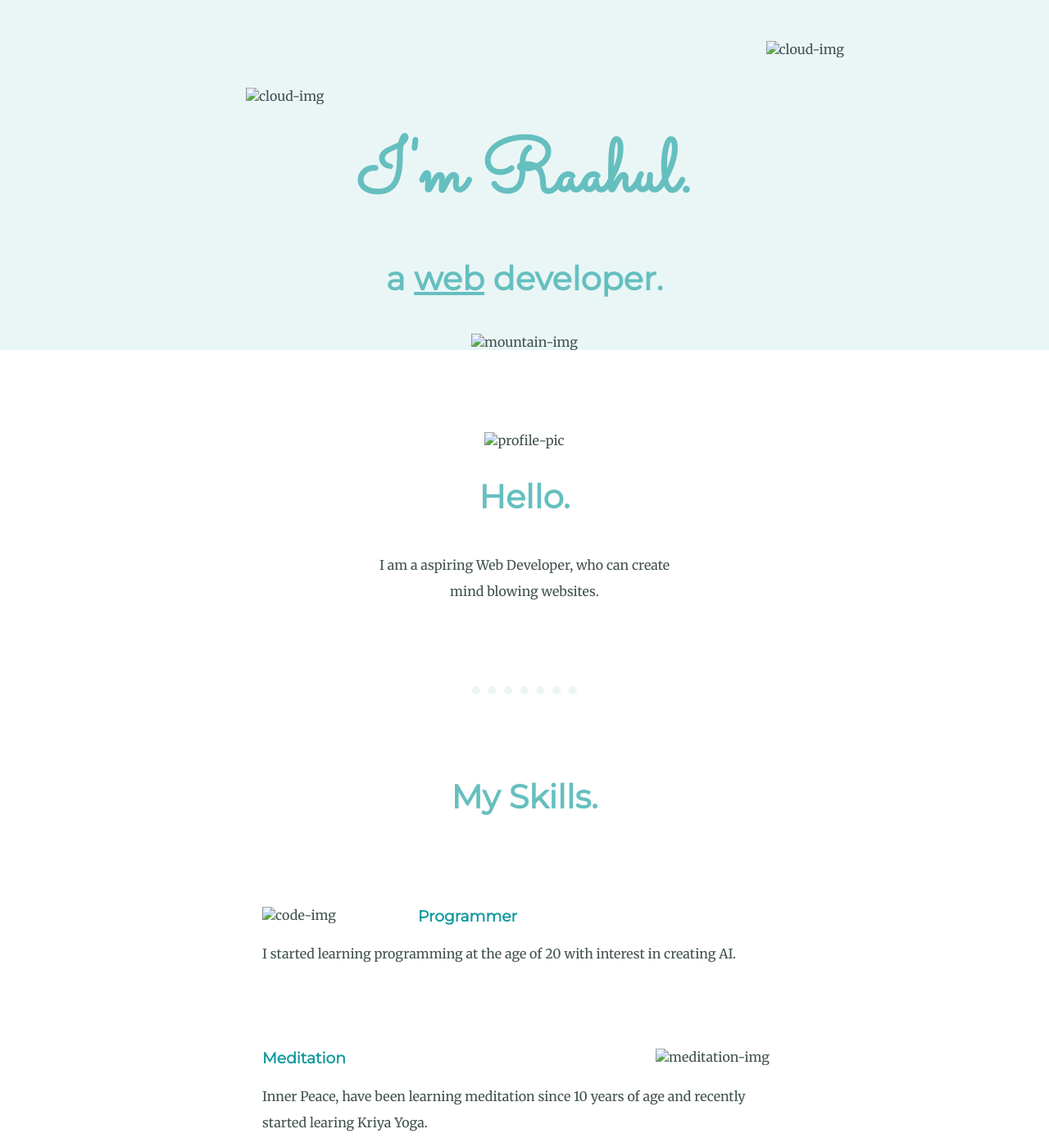
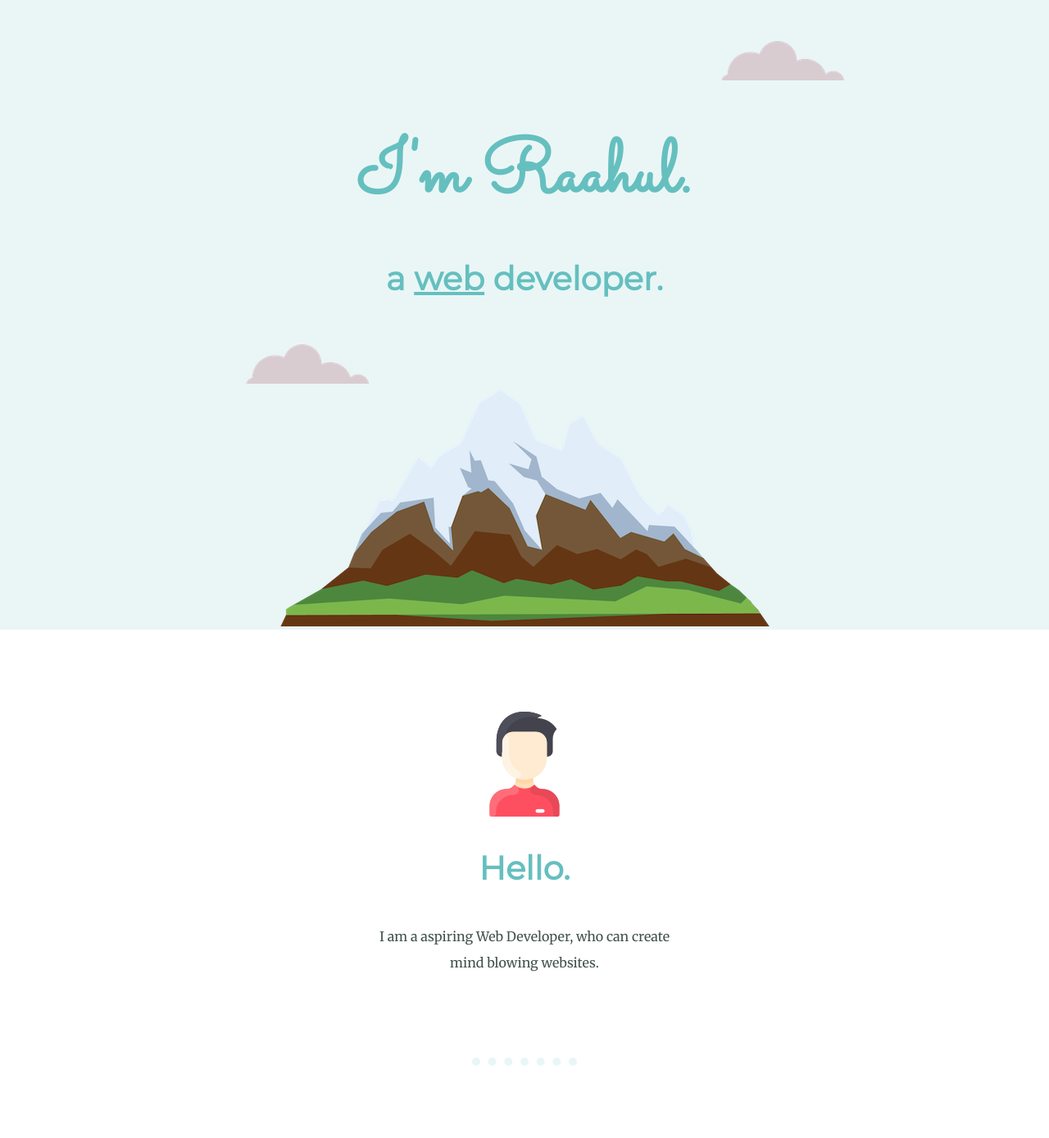
Before and after one commit to raahulgs2812/mysite, a plain HTML site: page index.html in a window 1280 px wide. Shown: the top 1388 px of the page at 82% size. Drawn offline with Linux system fonts and the light colour scheme; files that its build step writes are made by us from their sources.

Commit message:
All Images In Root Directory for index.html

```diff
--- a/index.html
+++ b/index.html
@@ -4,23 +4,23 @@
 <head>
   <meta charset="utf-8">
   <title>GS Raahul Preeyatharshann</title>
-  <link rel="stylesheet" href="css/styles.css">
+  <link rel="stylesheet" href="styles.css">
   <link rel="icon" href="favicon.ico">
   <link href="https://fonts.googleapis.com/css2?family=Merriweather&family=Montserrat&family=Sacramento&display=swap" rel="stylesheet">
 </head>
 
 <body>
   <div class="top-container">
-    <img class="top-cloud" src="images/cloud.png" alt="cloud-img">
+    <img class="top-cloud" src="cloud.png" alt="cloud-img">
     <h1>I'm Raahul.</h1>
     <h2>a <span class="span">web</span> developer.</h2>
 
-    <img class="bottom-cloud" src="images/cloud.png" alt="cloud-img">
-    <img src="images/mountain.png" alt="mountain-img">
+    <img class="bottom-cloud" src="cloud.png" alt="cloud-img">
+    <img src="mountain.png" alt="mountain-img">
   </div>
   <div class="middle-container">
     <div class="profile">
-      <img src="images/profile.png" alt="profile-pic">
+      <img src="profile.png" alt="profile-pic">
       <h2>Hello.</h2>
       <p class="intro">I am a aspiring Web Developer, who can create mind blowing websites.</p>
     </div>
@@ -28,12 +28,12 @@
     <div class="skills">
       <h2 class="my-skill">My Skills.</h2>
       <div class="skill-row">
-        <img class="code-img" src="images/code.png" alt="code-img">
+        <img class="code-img" src="code.png" alt="code-img">
         <h3>Programmer</h3>
         <p>I started learning programming at the age of 20 with interest in creating AI.</p>
       </div>
       <div class="skill-row">
-        <img class="meditation-img" src="images/meditation.png" alt="meditation-img">
+        <img class="meditation-img" src="meditation.png" alt="meditation-img">
         <h3>Meditation</h3>
         <p>Inner Peace, have been learning meditation since 10 years of age and recently started learing Kriya Yoga.</p>
       </div>
```
